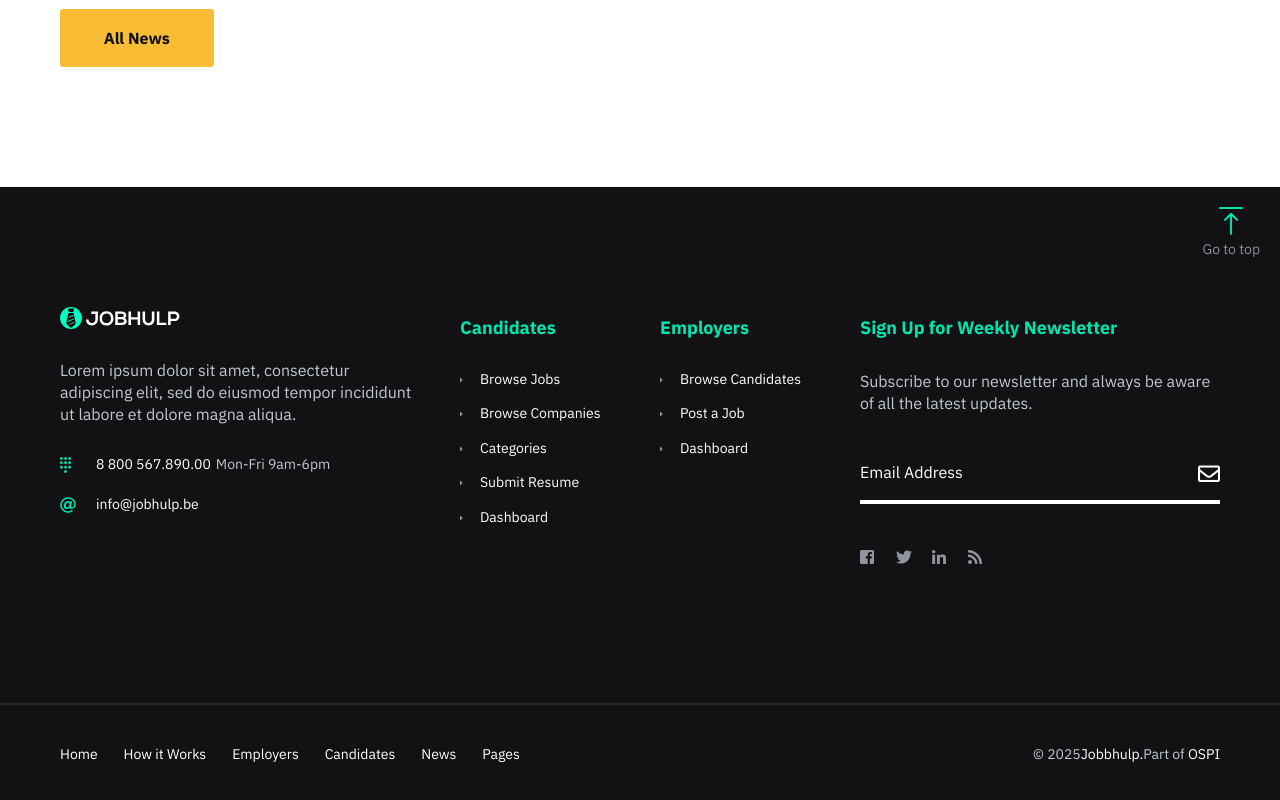
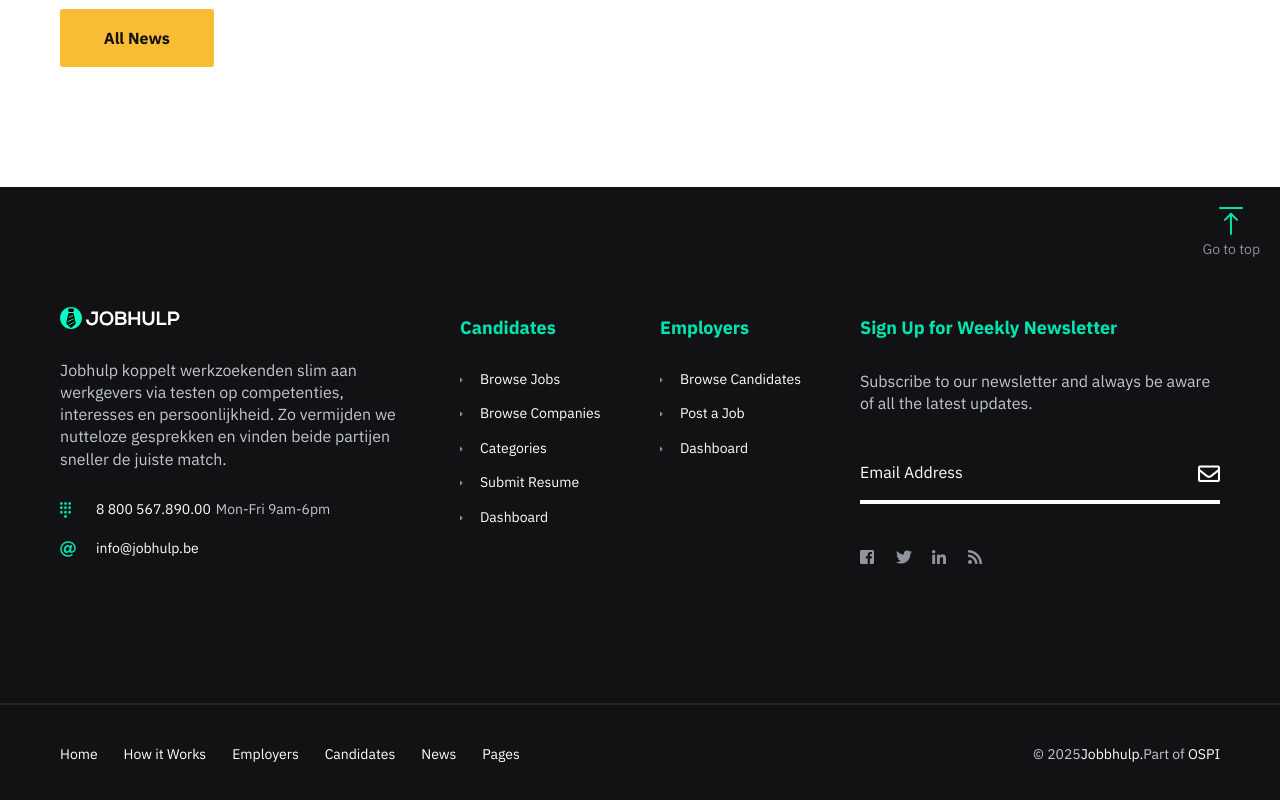
Before and after one commit to Jobhulp/Website, a Next.js app: page / in a window 1280 px wide. Shown: the part 6810-7610 px from the top of the page. Built offline with nearby package versions, Linux system fonts and the light colour scheme.

Commit message:
Update Footer.tsx

```diff
--- a/src/components/common/footer/Footer.tsx
+++ b/src/components/common/footer/Footer.tsx
@@ -15,7 +15,7 @@ const Footer: React.FC = () => {
 								<a href="index.html" className="site-logo">
 									<img className="puzzle-icon" src={logo.src} alt="logo" width="120" />
 								</a>
-								<p>Lorem ipsum dolor sit amet, consectetur adipiscing elit, sed do eiusmod tempor incididunt ut labore et dolore magna aliqua.</p>
+								<p>Jobhulp koppelt werkzoekenden slim aan werkgevers via testen op competenties, interesses en persoonlijkheid. Zo vermijden we nutteloze gesprekken en vinden beide partijen sneller de juiste match.</p>
 
 								<div className="contact-item">
 									<svg className="puzzle-icon" width="11" height="16">
```
